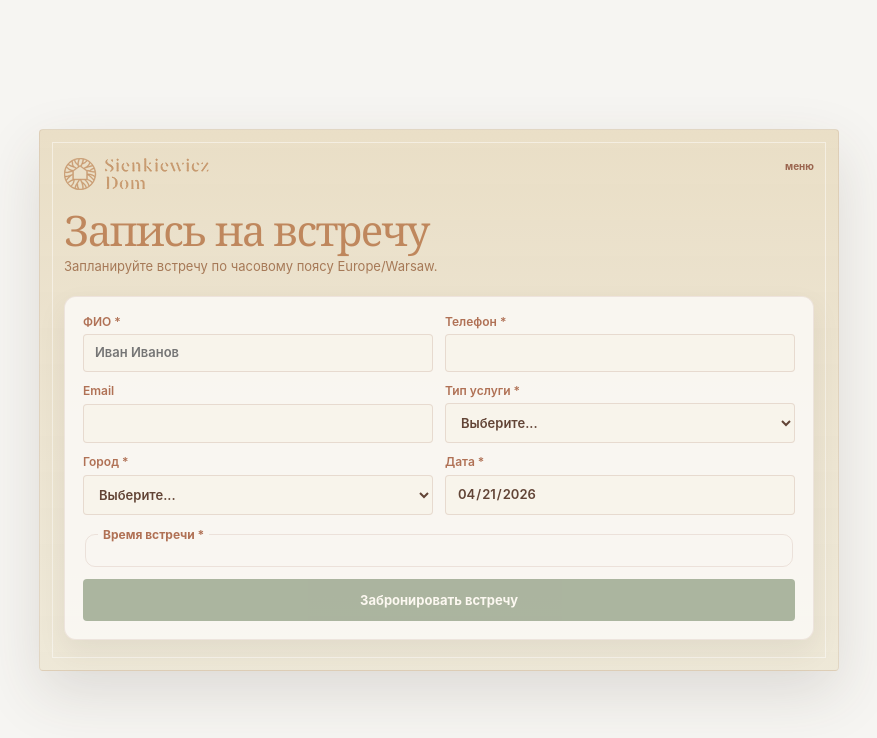
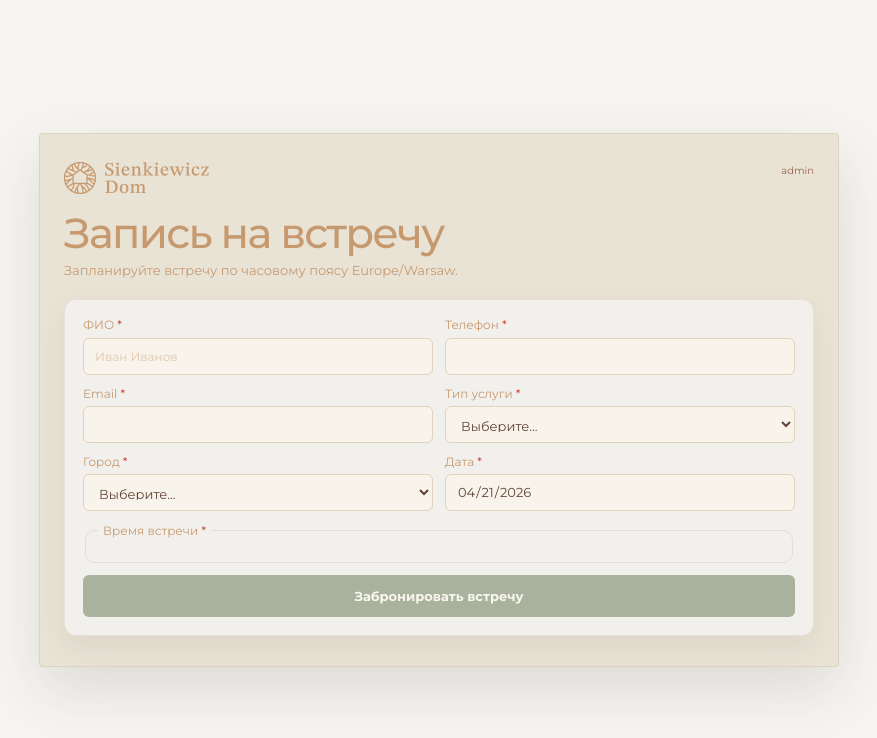
Before and after one commit to Aliaksei-Varabyou/realtor, a React (Vite) app: page / in a window 1280 px wide. Shown: the top 738 px of the page, without its empty margins (201-1078 px from the left). Built offline with nearby package versions, Linux system fonts and the light colour scheme.

Commit message:
fix: design

```diff
--- a/src/App.css
+++ b/src/App.css
@@ -17,7 +17,7 @@
   display: grid;
   gap: 20px;
   padding: 28px 24px 30px;
-  background: linear-gradient(180deg, rgba(232, 220, 195, 0.92), rgba(238, 232, 215, 0.98));
+  background: rgb(233, 227, 214);
   border: 1px solid rgba(151, 104, 80, 0.14);
   border-radius: 4px;
   box-shadow: 0 22px 60px rgba(74, 58, 46, 0.14);
@@ -27,7 +27,7 @@
   content: "";
   position: absolute;
   inset: 12px;
-  border: 1px solid rgba(255, 255, 255, 0.46);
+  /* border: 1px solid rgba(255, 255, 255, 0.46); */
   pointer-events: none;
 }
 
@@ -66,8 +66,7 @@
 }
 
 .heroCopy h1 {
-  color: #bf875d;
-  font-family: Georgia, "Times New Roman", serif;
+  color: #C7996E;
   font-size: clamp(30px, 9vw, 42px);
   font-weight: 500;
   line-height: 0.95;
@@ -77,7 +76,7 @@
 .heroCopy p {
   max-width: 420px;
   margin: 8px 0 0;
-  color: #a67957;
+  color: #C7996E;
   font-size: 13px;
   line-height: 1.35;
 }
@@ -85,13 +84,20 @@
 .card {
   position: relative;
   z-index: 1;
-  background: rgba(250, 248, 243, 0.92);
+  background: rgba(241, 240, 236, 1);
   border: 1px solid rgba(154, 101, 79, 0.12);
   border-radius: 12px;
   padding: 18px;
   display: grid;
   gap: 12px;
 }
+
+input::placeholder {
+  color: rgba(199, 153, 110, 0.5);
+  font-size: 12px;
+  font-weight: 400;
+}
+
 
 .bookingForm {
   box-shadow: 0 12px 28px rgba(74, 58, 46, 0.08);
@@ -111,19 +117,24 @@
 label {
   display: grid;
   gap: 5px;
-  color: #b07155;
+  color: #C7996E;
   font-size: 12px;
-  font-weight: 600;
+  font-weight: 400;
   line-height: 1.2;
+}
+
+.requiredMark {
+  color: #d22f27;
 }
 
 input,
 select,
 button {
   width: 100%;
+  height: 37px;
   padding: 10px 11px;
-  border-radius: 4px;
-  border: 1px solid rgba(154, 101, 79, 0.18);
+  border-radius: 6px;
+  border: 1px solid rgba(225, 210, 186, 1);
   font: inherit;
   font-size: 13px;
 }
@@ -174,14 +185,14 @@ button:disabled {
   border: 1px solid rgba(154, 101, 79, 0.14);
   border-radius: 10px;
   padding: 12px;
-  color: #a67957;
+  color: #C7996E;
 }
 
 .slotSection legend {
   padding: 0 5px;
-  color: #b07155;
+  color: #C7996E;
   font-size: 12px;
-  font-weight: 700;
+  font-weight: 400;
 }
 
 .slots {
@@ -223,7 +234,7 @@ button:disabled {
 .textLink {
   color: #9a654f;
   text-decoration: none;
-  font-weight: 700;
+  font-weight: 400;
 }
 
 .textLink:hover {
@@ -261,8 +272,7 @@ td {
 
 .adminPage .header h1,
 .adminPage h2 {
-  color: #bf875d;
-  font-family: Georgia, "Times New Roman", serif;
+  color: #C7996E;
   font-weight: 500;
 }
 
--- a/src/App.tsx
+++ b/src/App.tsx
@@ -170,10 +170,10 @@ function BookingPage() {
       <section className="bookingPanel">
         <header className="brandHeader">
           <Link to="/" className="brand">
-            <img className="brandLogo" src="/logo.svg" alt="Независимость Дом" />
+            <img className="brandLogo" src="/logo.png" alt="Независимость Дом" />
           </Link>
           <Link to="/admin" className="textLink menuLink">
-            меню
+            admin
           </Link>
         </header>
 
@@ -184,7 +184,7 @@ function BookingPage() {
 
         <form className="card formGrid bookingForm" onSubmit={submitBooking}>
         <label>
-          ФИО *
+          <span>ФИО <span className="requiredMark">*</span></span>
           <input
             value={form.fullName}
             onChange={(e) => setForm((prev) => ({ ...prev, fullName: e.target.value }))}
@@ -194,7 +194,7 @@ function BookingPage() {
         </label>
 
         <label>
-          Телефон *
+          <span>Телефон <span className="requiredMark">*</span></span>
           <input
             value={form.phone}
             onChange={(e) => setForm((prev) => ({ ...prev, phone: e.target.value }))}
@@ -203,16 +203,17 @@ function BookingPage() {
         </label>
 
         <label>
-          Email
+          <span>Email <span className="requiredMark">*</span></span>
           <input
             type="email"
             value={form.email}
             onChange={(e) => setForm((prev) => ({ ...prev, email: e.target.value }))}
+            required
           />
         </label>
 
         <label>
-          Тип услуги *
+          <span>Тип услуги <span className="requiredMark">*</span></span>
           <select
             value={form.meetingType}
             onChange={(e) =>
@@ -230,7 +231,7 @@ function BookingPage() {
         </label>
 
         <label>
-          Город *
+          <span>Город <span className="requiredMark">*</span></span>
           <select
             value={form.city}
             onChange={(e) =>
@@ -246,7 +247,7 @@ function BookingPage() {
         </label>
 
         <label>
-          Дата *
+          <span>Дата <span className="requiredMark">*</span></span>
           <input
             type="date"
             value={form.date}
@@ -257,7 +258,7 @@ function BookingPage() {
         </label>
 
         <fieldset className="slotSection" disabled={!form.meetingType || !form.city}>
-          <legend>Время встречи *</legend>
+          <legend>Время встречи <span className="requiredMark">*</span></legend>
           {loadingSlots && <p className="hint">Загрузка доступных слотов...</p>}
           {!loadingSlots && canLoadSlots && groupedSlots.length === 0 && (
             <p className="hint">На выбранный день нет свободных слотов.</p>
--- a/src/index.css
+++ b/src/index.css
@@ -1,10 +1,12 @@
+@import url("https://fonts.googleapis.com/css2?family=Montserrat:wght@400;500;600;700&display=swap");
+
 * {
   box-sizing: border-box;
 }
 
 body {
   margin: 0;
-  font-family: Inter, system-ui, -apple-system, Segoe UI, Roboto, sans-serif;
+  font-family: "Montserrat", system-ui, -apple-system, Segoe UI, Roboto, sans-serif;
   background: #f6f5f2;
   color: #624436;
 }
```
Also changed, not shown: public/logo.png (added).
